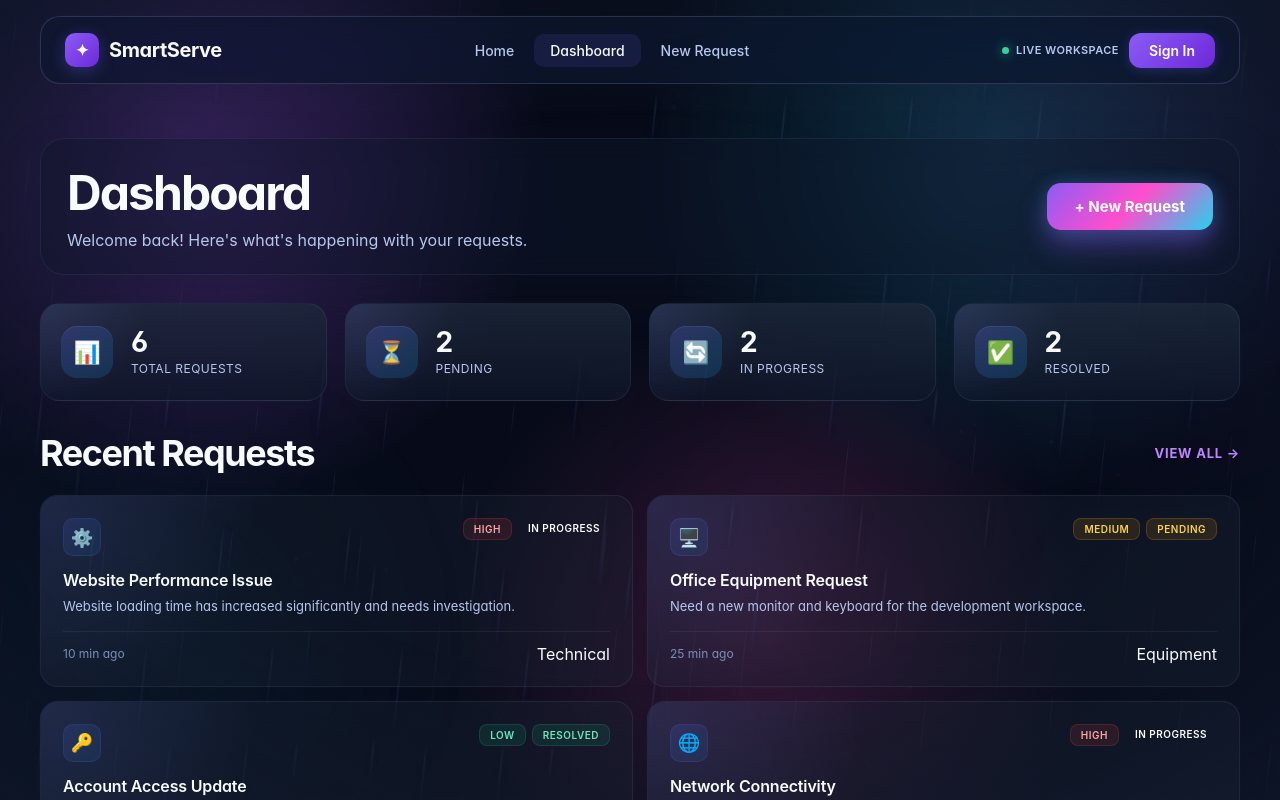
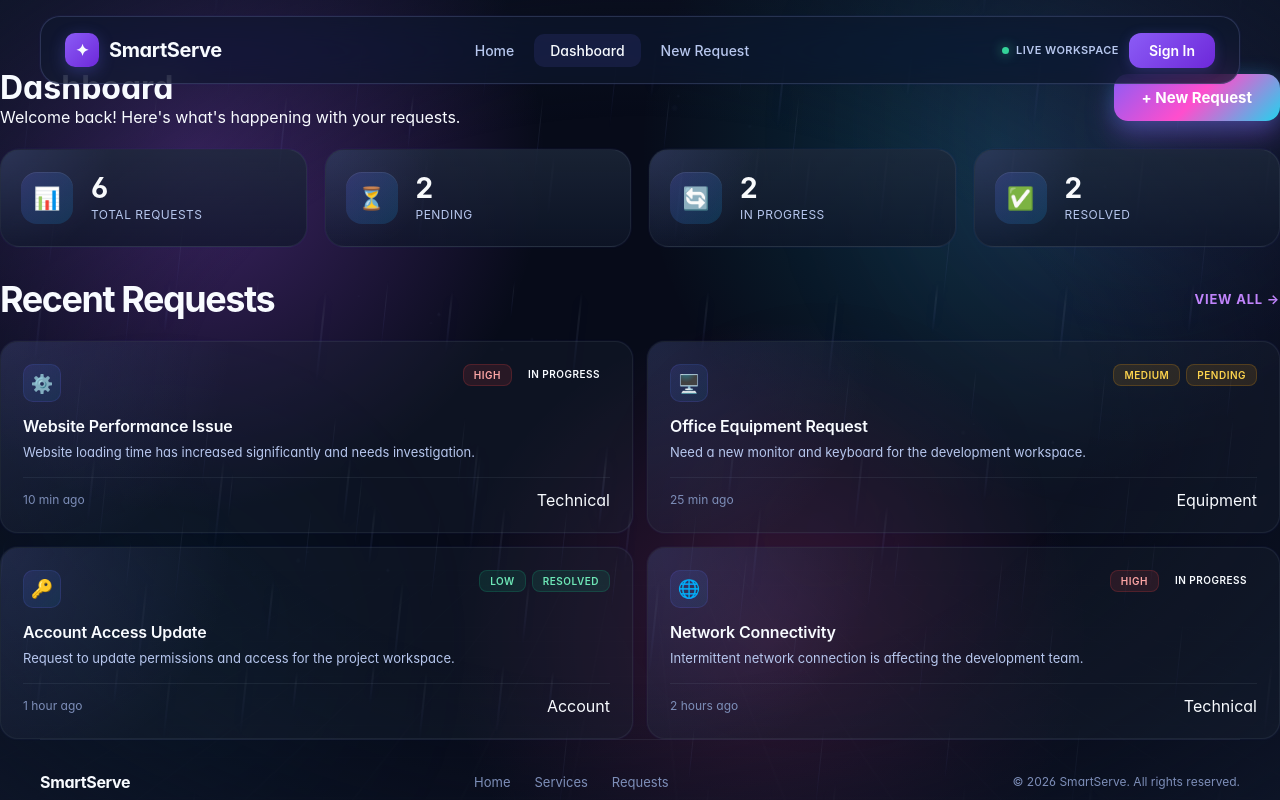
Before and after one commit to kokaresuraj95-creator/SmartServe, a React (Vite) app: page /dashboard in a window 1280 px wide. Shown: the top 800 px of the page. Built offline with nearby package versions, Linux system fonts and the light colour scheme.

Commit message:
edit dashboard

```diff
--- a/src/pages/Dashboard.jsx
+++ b/src/pages/Dashboard.jsx
@@ -6,7 +6,7 @@ function Dashboard() {
   const recentRequests = requests.slice(0, 4);
 
   return (
-    <div className="dashboard-page">
+    <div className="dashboard-Page">
       <div className="dashboard-header">
         <div>
           <h1>Dashboard</h1>
```
